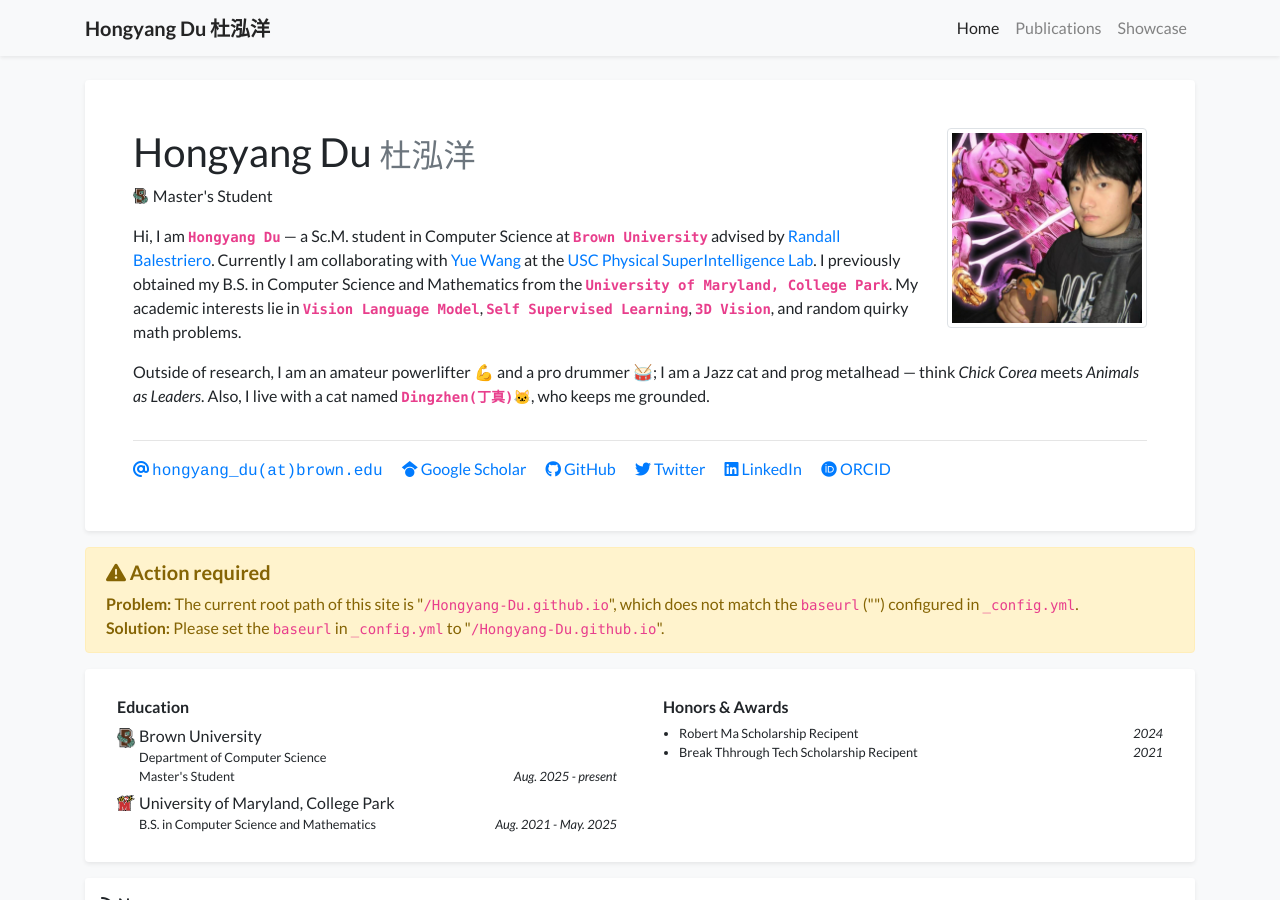
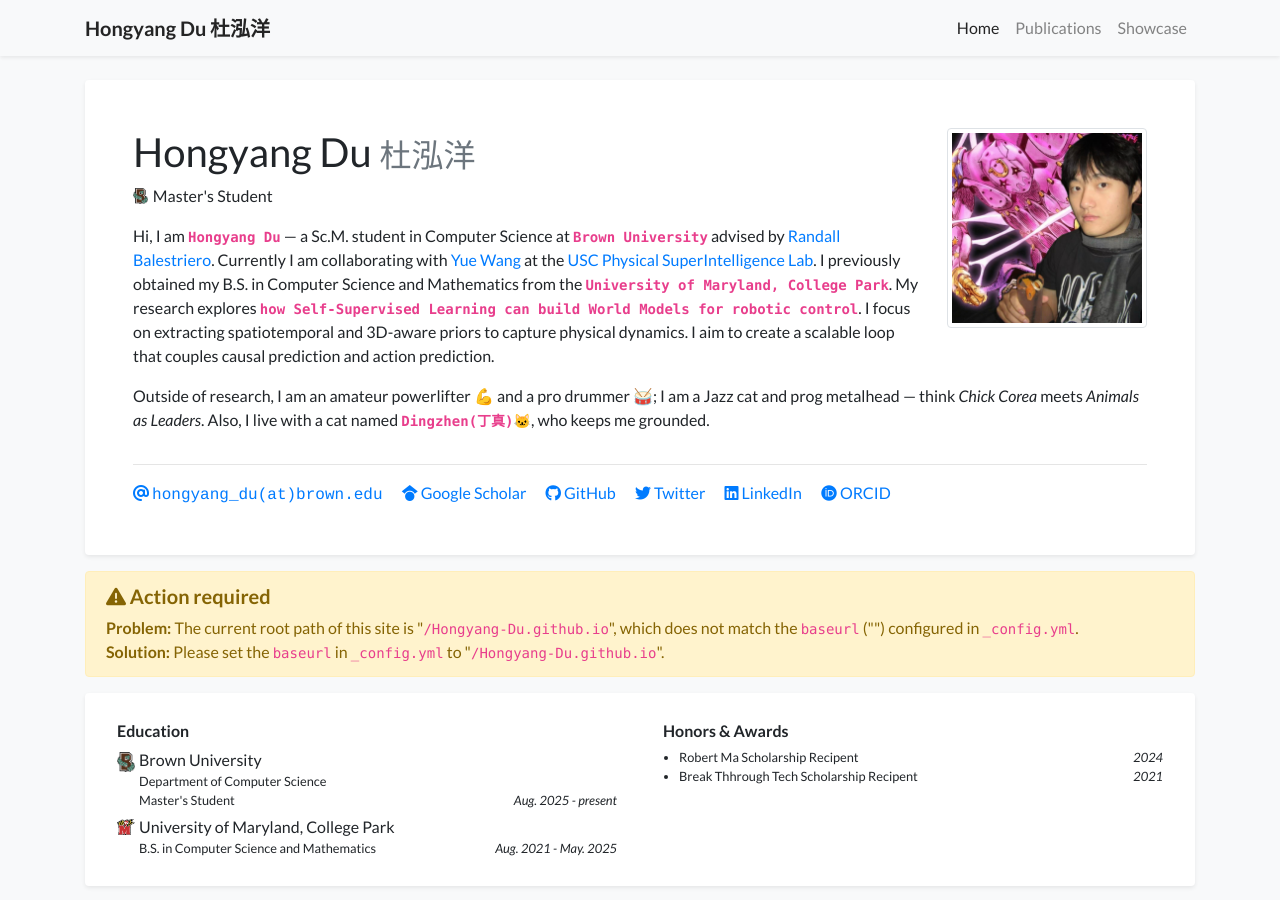
Before and after one commit to Hongyang-Du/Hongyang-Du.github.io, a Jekyll site: the page built from index.html, in a window 1280 px wide and 900 px high. Built offline with Jekyll 4.4.1, drawn with Linux system fonts in a browser that asks for light colours; nearby versions of some CDN libraries; some web fonts are replaced; a style sheet for code colours, icons or effects is not loaded.

Commit message:
Update profile.yml

```diff
--- a/_data/profile.yml
+++ b/_data/profile.yml
@@ -30,8 +30,7 @@
     <a href="https://psi-lab.ai/">USC Physical SuperIntelligence Lab</a>.
     I previously obtained my B.S. in Computer Science and Mathematics from the
     <strong><code>University of Maryland, College Park</code></strong>.
-    My academic interests lie in <strong><code>Vision Language Model</code></strong>, <strong><code>Self Supervised Learning</code></strong>, <strong><code>3D Vision</code></strong>,
-      and random quirky math problems.
+    My research explores <strong><code>how Self-Supervised Learning can build World Models for robotic control</code></strong>. I focus on extracting spatiotemporal and 3D-aware priors to capture physical dynamics. I aim to create a scalable loop that couples causal prediction and action prediction.
   </p>
   <p>
       Outside of research, I am an amateur powerlifter 💪 and a pro drummer 🥁; I am a Jazz cat and prog metalhead — think <em>Chick Corea</em> meets <em>Animals as Leaders</em>. Also, I live with a cat named <strong><code>Dingzhen(丁真)🐱</code></strong>, who keeps me grounded.
```
